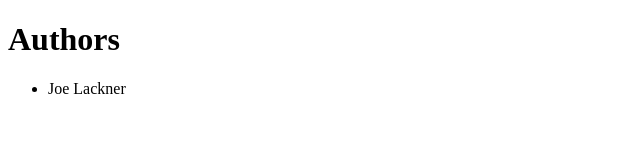
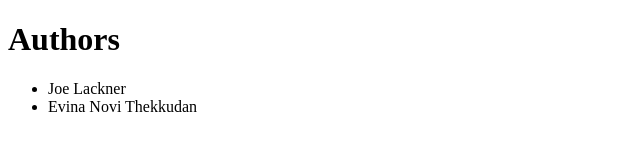
Before and after one commit to nickkahlemn/5117-demo, a plain HTML site: page index.html in a window 1280 px wide. Shown: the whole page, without its empty margins (0-640 px from the left). Drawn offline with Linux system fonts and the light colour scheme.

Commit message:
Update index.html

```diff
--- a/index.html
+++ b/index.html
@@ -11,6 +11,7 @@
     <h1>Authors</h1>
     <ul>
         <li>Joe Lackner</li>
+        <li>Evina Novi Thekkudan</li>
     </ul>
 </body>
 </html>
```
